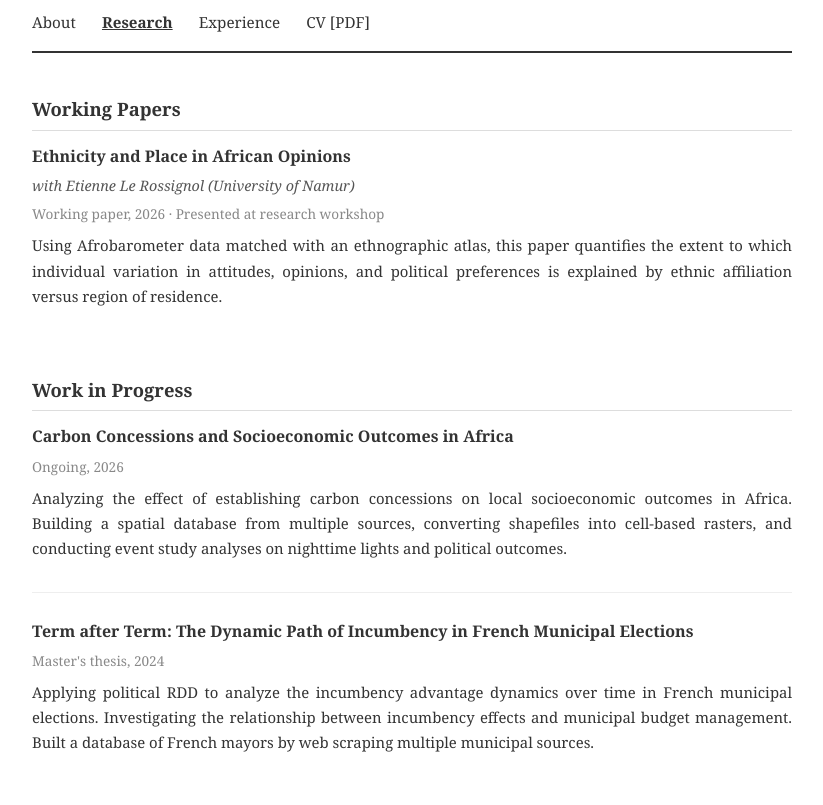
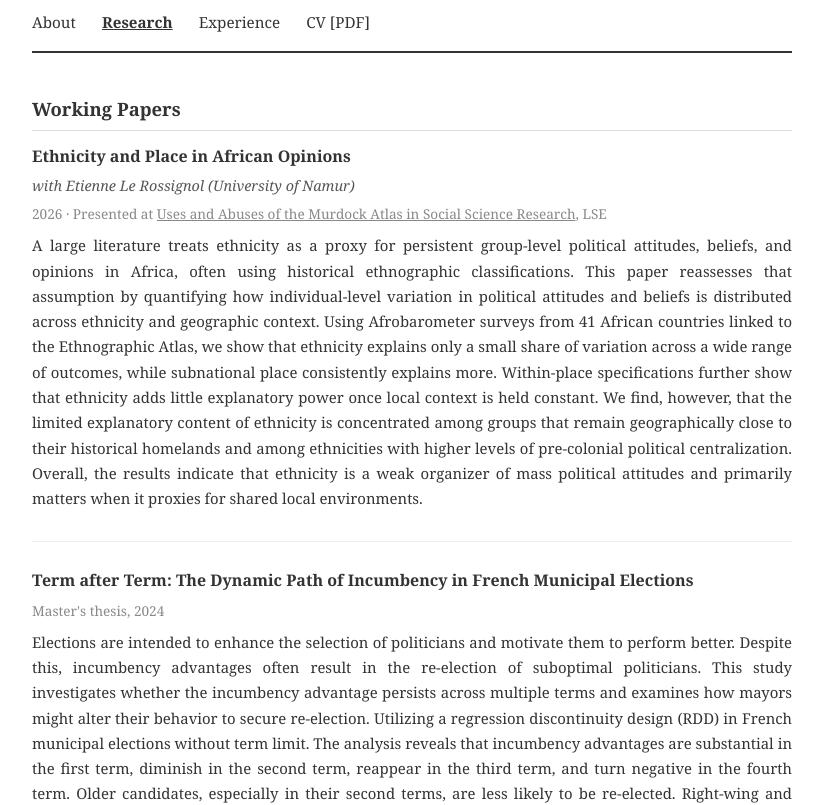
Before and after one commit to Gael25/Gael25.github.io, a plain HTML site: page research.html in a window 1280 px wide. Shown: the part 154-959 px from the top of the page, without its empty margins (228-1051 px from the left). Drawn offline with Linux system fonts and the light colour scheme.

Commit message:
Research page: add abstracts, LSE workshop link, move thesis to Working Papers, remove carbon concessions from Research

```diff
--- a/research.html
+++ b/research.html
@@ -28,21 +28,9 @@
     <div class="research-item">
         <h3>Ethnicity and Place in African Opinions</h3>
         <div class="authors">with Etienne Le Rossignol (University of Namur)</div>
-        <div class="status">Working paper, 2026 · Presented at research workshop</div>
+        <div class="status">2026 · Presented at <a href="https://www.lse.ac.uk/economic-history/seminars/workshops/2025-26/uses-and-abuses-of-the-murdock-atlas-in-social-science-research-1" style="color: #888;">Uses and Abuses of the Murdock Atlas in Social Science Research</a>, LSE</div>
         <div class="description">
-            <p>Using Afrobarometer data matched with an ethnographic atlas, this paper quantifies the extent to which individual variation in attitudes, opinions, and political preferences is explained by ethnic affiliation versus region of residence.</p>
-        </div>
-    </div>
-</section>
-
-<section>
-    <h2>Work in Progress</h2>
-
-    <div class="research-item">
-        <h3>Carbon Concessions and Socioeconomic Outcomes in Africa</h3>
-        <div class="status">Ongoing, 2026</div>
-        <div class="description">
-            <p>Analyzing the effect of establishing carbon concessions on local socioeconomic outcomes in Africa. Building a spatial database from multiple sources, converting shapefiles into cell-based rasters, and conducting event study analyses on nighttime lights and political outcomes.</p>
+            <p>A large literature treats ethnicity as a proxy for persistent group-level political attitudes, beliefs, and opinions in Africa, often using historical ethnographic classifications. This paper reassesses that assumption by quantifying how individual-level variation in political attitudes and beliefs is distributed across ethnicity and geographic context. Using Afrobarometer surveys from 41 African countries linked to the Ethnographic Atlas, we show that ethnicity explains only a small share of variation across a wide range of outcomes, while subnational place consistently explains more. Within-place specifications further show that ethnicity adds little explanatory power once local context is held constant. We find, however, that the limited explanatory content of ethnicity is concentrated among groups that remain geographically close to their historical homelands and among ethnicities with higher levels of pre-colonial political centralization. Overall, the results indicate that ethnicity is a weak organizer of mass political attitudes and primarily matters when it proxies for shared local environments.</p>
         </div>
     </div>
 
@@ -50,7 +38,7 @@
         <h3>Term after Term: The Dynamic Path of Incumbency in French Municipal Elections</h3>
         <div class="status">Master's thesis, 2024</div>
         <div class="description">
-            <p>Applying political RDD to analyze the incumbency advantage dynamics over time in French municipal elections. Investigating the relationship between incumbency effects and municipal budget management. Built a database of French mayors by web scraping multiple municipal sources.</p>
+            <p>Elections are intended to enhance the selection of politicians and motivate them to perform better. Despite this, incumbency advantages often result in the re-election of suboptimal politicians. This study investigates whether the incumbency advantage persists across multiple terms and examines how mayors might alter their behavior to secure re-election. Utilizing a regression discontinuity design (RDD) in French municipal elections without term limit. The analysis reveals that incumbency advantages are substantial in the first term, diminish in the second term, reappear in the third term, and turn negative in the fourth term. Older candidates, especially in their second terms, are less likely to be re-elected. Right-wing and non-affiliated candidates show higher re-election probabilities, primarily in their early terms. A complementary RDD study differences in budget management, corruption, or discretionary grants, no changes in behaviors are detected. Indicating that mayors do not significantly change their policies to improve re-election chances. Without term limits, politicians reveals a transparent behavior.</p>
         </div>
     </div>
 </section>
```
